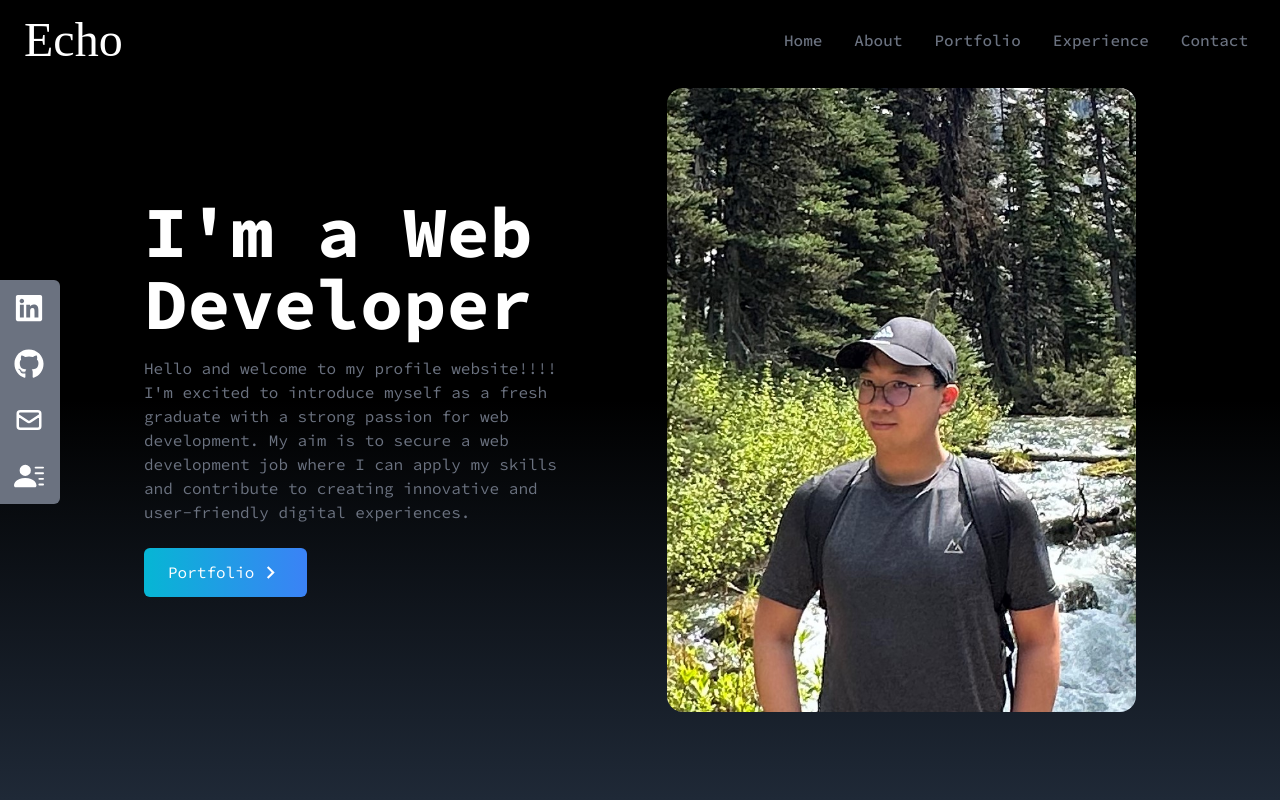
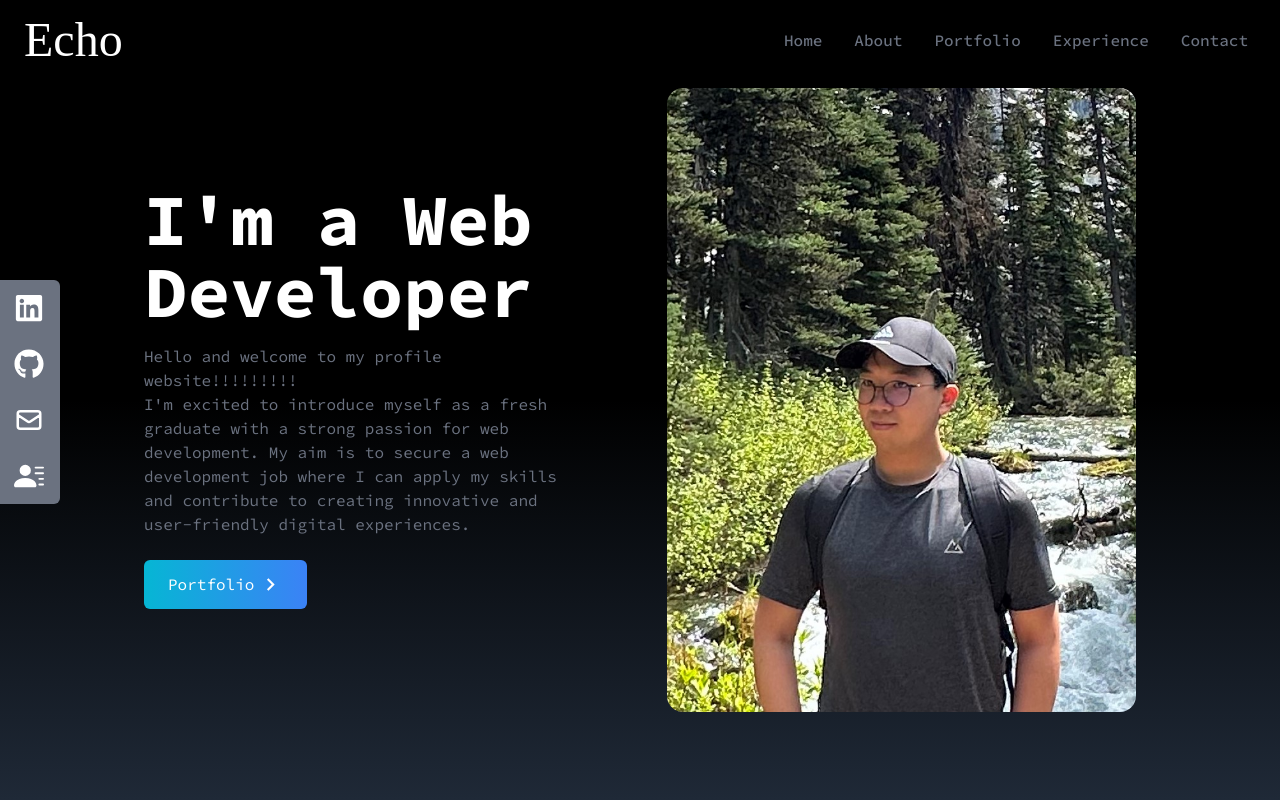
Before and after one commit to EchoNG2T/ngtsztat-portfolio, a React (Create React App) app: page / in a window 1280 px wide. Shown: the top 800 px of the page. Built offline with nearby package versions, Linux system fonts and the light colour scheme; a web font is replaced by a local one.

Commit message:
First try

```diff
--- a/src/components/Home.jsx
+++ b/src/components/Home.jsx
@@ -15,7 +15,7 @@ const Home = () => {
             I'm a Web Developer
           </h2>
           <p className="text-gray-500 py-4 max-w-md">
-            Hello and welcome to my profile website!!!!
+            Hello and welcome to my profile website!!!!!!!!!
             <br />
             I'm excited to introduce myself as a fresh graduate with a strong
             passion for web development. My aim is to secure a web development
```
